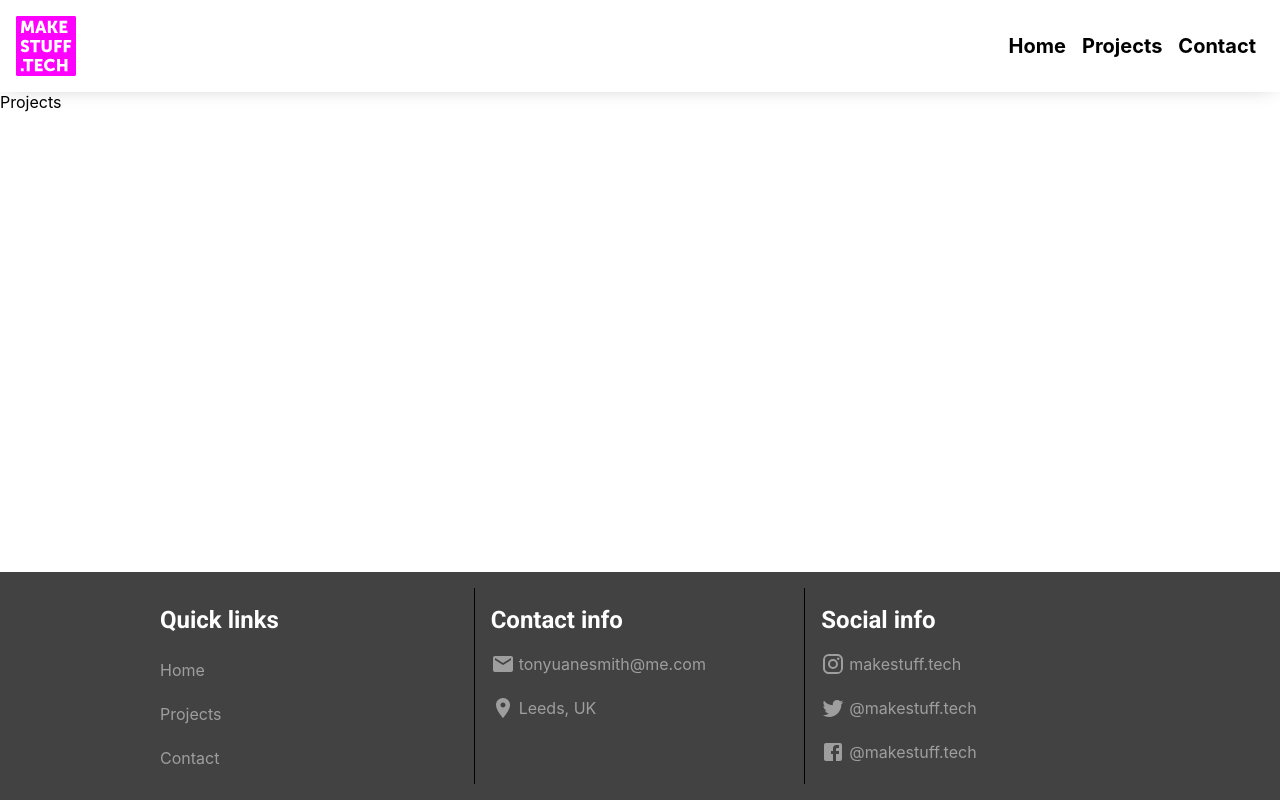
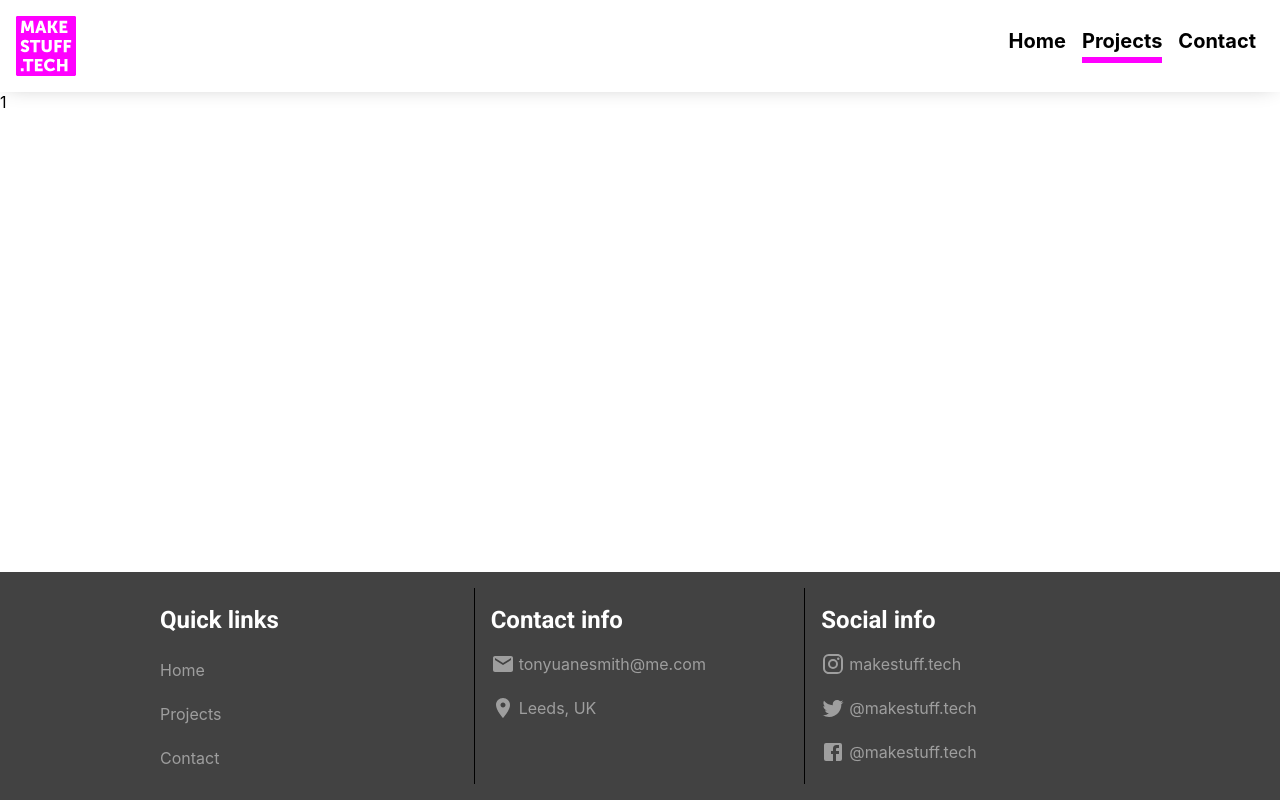
Before and after one commit to tonyduanesmith/makestuff, a React (Create React App) app in the folder frontend/: page /projects/1 in a window 1280 px wide. Built offline with nearby package versions, Linux system fonts and the light colour scheme.

Commit message:
featuew: add routes for project

```diff
--- a/frontend/src/atoms/link/Link.tsx
+++ b/frontend/src/atoms/link/Link.tsx
@@ -1,16 +1,23 @@
 import { StyledLink, StyledExternalLink } from "./styled";
+import { DisplayType } from "./types";
 
 interface Props {
   children: any;
   path: string;
   external?: boolean;
+  display?: DisplayType;
 }
 
-const Link = ({ path, children, external = false }: Props) =>
+const Link = ({ path, children, external = false, display = "inline-flex" }: Props) =>
   external ? (
-    <StyledExternalLink href={path}>{children}</StyledExternalLink>
+    <StyledExternalLink href={path} display={display}>
+      {children}
+    </StyledExternalLink>
   ) : (
-    <StyledLink to={path}> {children} </StyledLink>
+    <StyledLink to={path} display={display}>
+      {" "}
+      {children}{" "}
+    </StyledLink>
   );
 
 export default Link;
--- a/frontend/src/atoms/link/styled.ts
+++ b/frontend/src/atoms/link/styled.ts
@@ -1,8 +1,10 @@
 import styled, { css } from "styled-components";
 import { Link } from "react-router-dom";
 
-const linkStyles = css`
-  display: inline-flex;
+import { DisplayType } from "./types";
+
+const linkStyles = css<{ display: DisplayType }>`
+  display: ${p => p.display};
   text-decoration: none;
   align-items: center;
   color: ${p => p.theme.palette.grey[500]};
@@ -12,10 +14,10 @@ const linkStyles = css`
   }
 `;
 
-export const StyledLink = styled(Link)`
+export const StyledLink = styled(Link)<{ display: DisplayType }>`
   ${linkStyles}
 `;
 
-export const StyledExternalLink = styled.a`
+export const StyledExternalLink = styled.a<{ display: DisplayType }>`
   ${linkStyles}
 `;
--- /dev/null
+++ b/frontend/src/atoms/link/types.ts
@@ -0,0 +1 @@
+export type DisplayType = "inline" | "inline-flex";
--- a/frontend/src/constants/navigation/index.ts
+++ b/frontend/src/constants/navigation/index.ts
@@ -3,7 +3,7 @@ import Projects from "../../pages/projects/Projects";
 import Contact from "../../pages/contact/Contact";
 
 const NAVIGATION = [
-  { label: "Home", path: "/", page: Home, exact: true },
+  { label: "Home", path: "/home", page: Home, exact: true },
   { label: "Projects", path: "/projects", page: Projects, exact: false },
   { label: "Contact", path: "/contact", page: Contact, exact: false },
 ];
--- a/frontend/src/molecules/header/Header.tsx
+++ b/frontend/src/molecules/header/Header.tsx
@@ -10,7 +10,7 @@ const Header = () => {
   const theme = useTheme();
   return (
     <Box boxShadow={1} padding={2} display="flex" alignItems="center" justifyContent="space-between" zIndex="appBar">
-      <Link to="/">
+      <Link to="/home">
         <Box height={60}>
           <BrandIcon color={theme.palette.primary.main} />
         </Box>
--- a/frontend/src/molecules/navigation/Navigation.tsx
+++ b/frontend/src/molecules/navigation/Navigation.tsx
@@ -8,13 +8,14 @@ interface Props extends RouteComponentProps {
   navigation: Array<NavigationType>;
 }
 
-const Navigation = ({ navigation, location }: Props) => {
+const Navigation = ({ navigation, location, match }: Props) => {
   return (
     <Box display="flex">
       {navigation.map(({ path, label }) => (
         <Box marginX={1} key={path}>
+          {console.log(path, location)}
           <NavigationItem path={path}>{label}</NavigationItem>
-          {location.pathname === path && <Box marginTop={0.5} height={6} width="100%" bgcolor="primary.main" />}
+          {location.pathname.startsWith(path) && <Box marginTop={0.5} height={6} width="100%" bgcolor="primary.main" />}
         </Box>
       ))}
     </Box>
--- a/frontend/src/organisms/project-card/ProjectCard.tsx
+++ b/frontend/src/organisms/project-card/ProjectCard.tsx
@@ -6,7 +6,7 @@ import CardMedia from "@material-ui/core/CardMedia";
 import ScheduleIcon from "@material-ui/icons/Schedule";
 
 import { Article } from "./types";
-
+import Link from "../../atoms/link/Link";
 interface Props {
   article: Article;
 }
@@ -15,9 +15,11 @@ const ProjectCard = ({ article }: Props) => {
   return (
     <>
       <Card>
-        <Box height={200} clone>
-          <CardMedia image={`${process.env.PUBLIC_URL}${article.image_path}`} />
-        </Box>
+        <Link path={`/projects/${article.id}`} display="inline">
+          <Box height={200} clone>
+            <CardMedia image={`${process.env.PUBLIC_URL}${article.image_path}`} />
+          </Box>
+        </Link>
       </Card>
       <Box display="flex" justifyContent="space-between" color="common.black" marginTop={1}>
         <Typography variant="subtitle2">{article.heading}</Typography>
--- /dev/null
+++ b/frontend/src/pages/project/Project.tsx
@@ -0,0 +1,9 @@
+import { fromError } from "@apollo/client";
+import { useParams } from "react-router-dom";
+
+const Project = () => {
+  const { id } = useParams<{ id: string }>();
+  return <div>{id}</div>;
+};
+
+export default Project;
--- a/frontend/src/routes/Routes.tsx
+++ b/frontend/src/routes/Routes.tsx
@@ -4,6 +4,7 @@ import Box from "@material-ui/core/Box";
 import navigation from "../constants/navigation";
 import Header from "../molecules/header/Header";
 import Footer from "../molecules/footer/Footer";
+import Project from "../pages/project/Project";
 
 const Routes = () => {
   return (
@@ -12,10 +13,11 @@ const Routes = () => {
         <Header />
         <Box flex="1 0 auto">
           <Switch>
+            <Route exact path="/projects/:id" component={Project} />
             {navigation.map(({ path, exact, page }) => (
               <Route exact={exact} path={path} component={page} key={path} />
             ))}
-            <Route render={() => <Redirect to="/" />} />
+            <Route render={() => <Redirect to="/home" />} />
           </Switch>
         </Box>
         <Footer />
```
